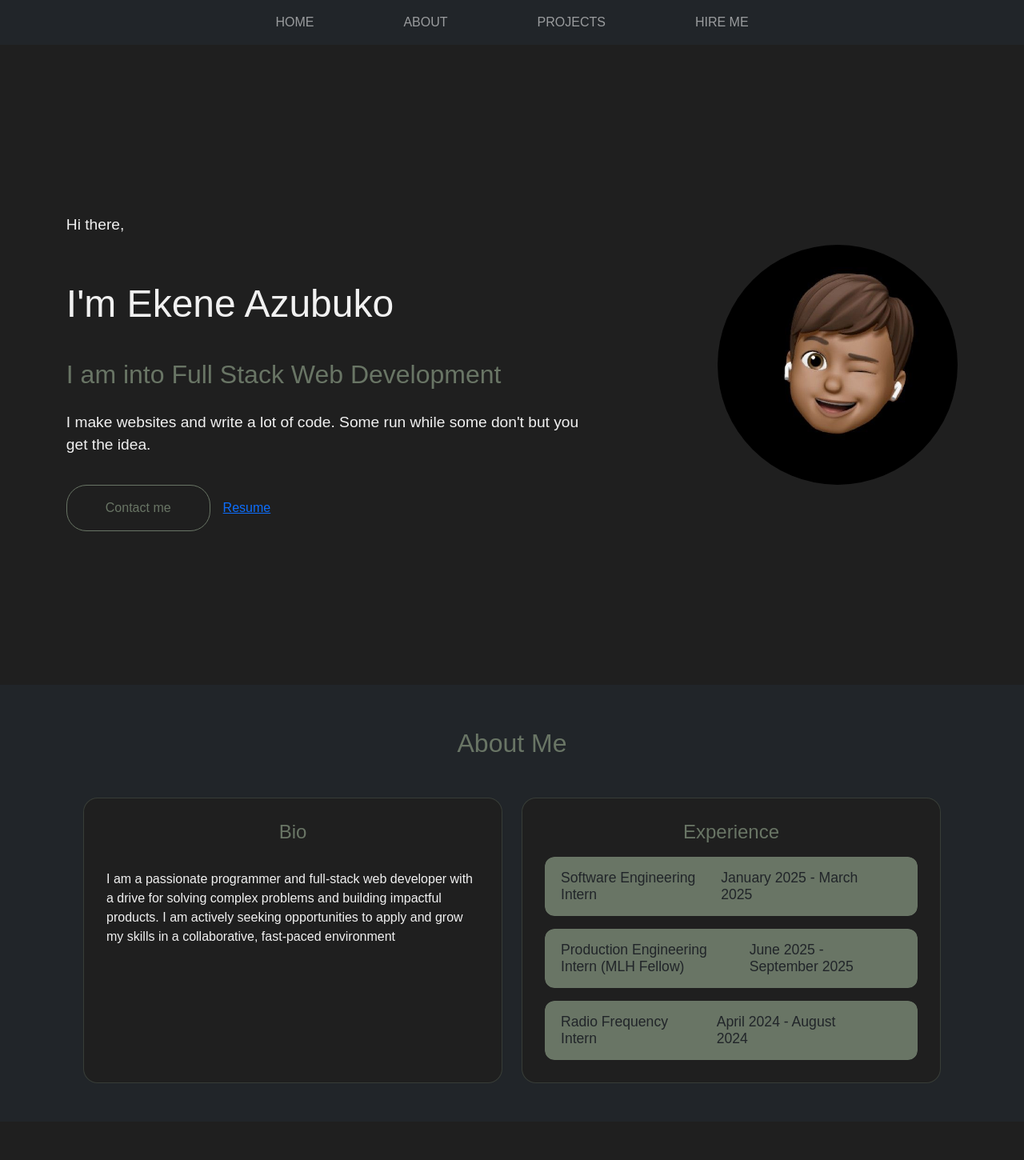
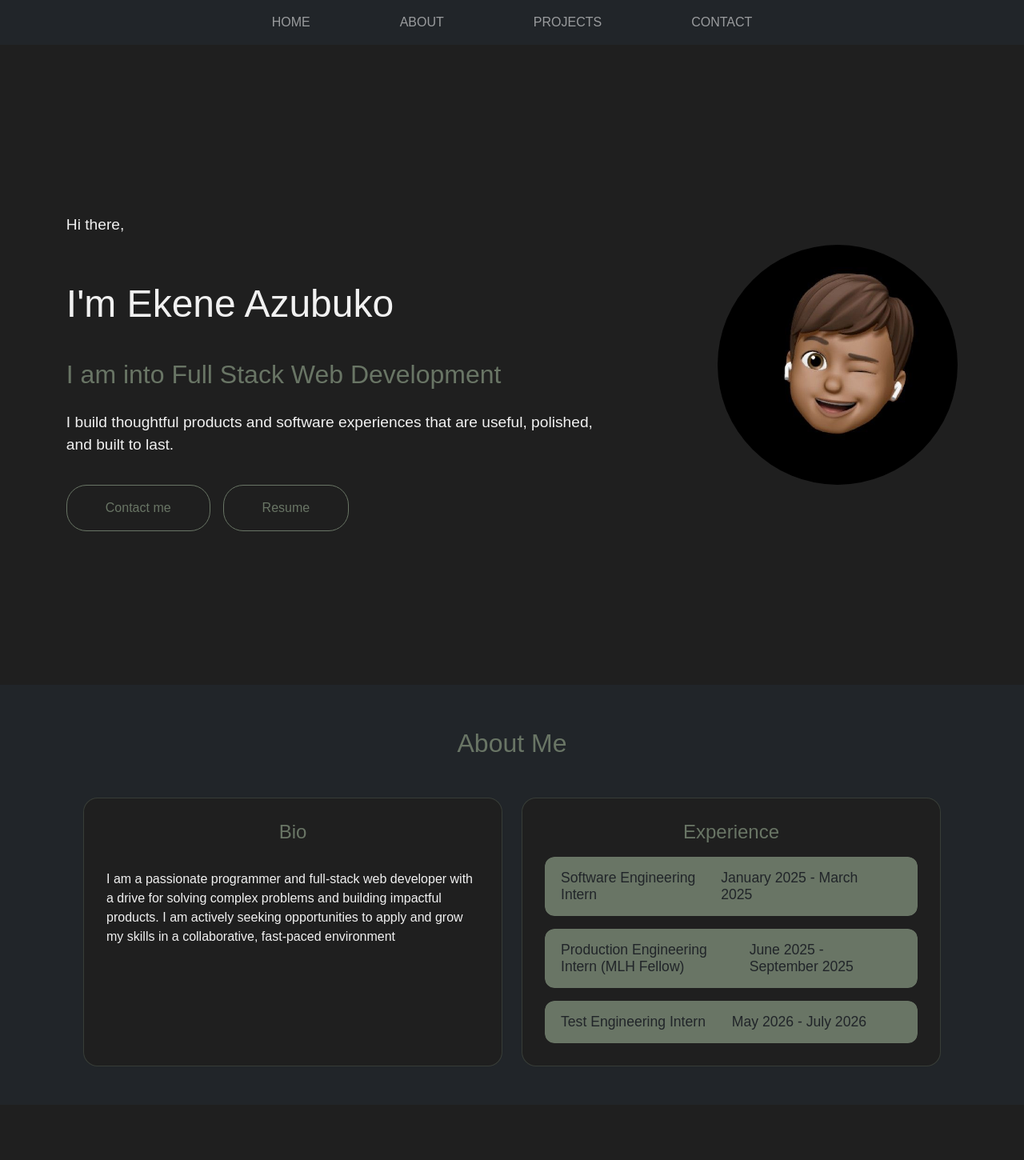
Before and after one commit to Ekene-Azubuko/portfolio-for-real, a React (Vite) app: page / in a window 1280 px wide. Shown: the top 1450 px of the page at 80% size. Built offline with nearby package versions, Linux system fonts and the light colour scheme; some icons are missing.

Commit message:
updated experience

```diff
--- a/src/App.jsx
+++ b/src/App.jsx
@@ -30,10 +30,10 @@ function App() {
           <p>Hi there,</p>
           <h1>I&apos;m Ekene Azubuko</h1>
           <h2>I am into Full Stack Web Development</h2>
-          <p>I make websites and write a lot of code. Some run while some don&apos;t but you get the idea.</p>
+          <p>I build thoughtful products and software experiences that are useful, polished, and built to last.</p>
           <div className="hero-actions">
             <a href="#contact" className="cta btn btn-outline">Contact me</a>
-            <a href="https://docs.google.com/document/d/1SmiKBMfYqN2ap9OUsF2PBrx6Z1U3kO7MPiWyPPrR4HQ/edit?usp=sharing">Resume</a>
+            <a href="https://docs.google.com/document/d/1SmiKBMfYqN2ap9OUsF2PBrx6Z1U3kO7MPiWyPPrR4HQ/edit?usp=sharing" className="cta btn btn-outline">Resume</a>
           </div>
         </div>
         <div className="hero-image">
--- a/src/components/Nav.jsx
+++ b/src/components/Nav.jsx
@@ -17,7 +17,7 @@ const Nav = () => {
                   <a className="nav-link" href="#projects">PROJECTS</a>
                 </li>
                 <li className="nav-item mx-md-5">
-                  <a className="nav-link" href="#contact">HIRE ME</a>
+                  <a className="nav-link" href="#contact">CONTACT</a>
                 </li>
               </ul>
             </div>
--- a/src/data/experiences.js
+++ b/src/data/experiences.js
@@ -20,13 +20,13 @@ const Experiences = [
     ]
   },
   {
-    position: "Radio Frequency Intern",
-    period: "April 2024 - August 2024",
-    company: "UL solutions",
+    position: "Test Engineering Intern",
+    period: "May 2026 - July 2026",
+    company: "UL Solutions • Fremont, CA",
     roles: [
-      "Performed electromagnetic compatibility (EMC) tests on devices using an EMI test receiver to detect electromagnetic emissions and ensure all emissions conform to US standards.",
-      "RanPython commands and scripts to configure antennas of test devices to transmit at specific frequencies, bands, and power. I then used the EMI test receiver to collect data, analyze results, and generate reports.",
-      "Conducted regular checks on test equipment by utilizing measurements obtained from horn and hybrid antennas and comparing these measurements to a baseline, which verifies the calibration, integrity, and performance of test equipment."
+      "Wrote Python scripts to put device samples through specific test conditions and automatically check the output against pass/fail thresholds.",
+      "Recorded and explained test results, completing detailed test reports for engineering staff to support clear, consistent documentation.",
+      "Communicated with customers during setup and operation to ensure proper evaluation, while following defined test plans and datasheets and building working knowledge of test methods, instrumentation, and systems."
     ]
   },
 ]
--- a/src/data/projects.js
+++ b/src/data/projects.js
@@ -31,7 +31,7 @@ const Projects = [
   name: "VidIntel",
   description: "An AI-powered video intelligence tool built on Cloudflare's developer platform, allowing users to ask natural language questions about any YouTube video and get grounded, context-aware answers. Fetches and splits transcripts into overlapping chunks, embeds them via Cloudflare Workers AI, and stores vectors in Cloudflare Vectorize for semantic retrieval. A Cloudflare Workers backend orchestrates Workers AI for embeddings and Llama 3.3 70B inference, with KV caching keeping responses snappy across repeated queries.",
   liveUrl: "https://solitary-bush-9035.azubuko.workers.dev/",
-  githubUrl: null,
+  githubUrl: "https://github.com/Ekene-Azubuko/cf_ai_vidintel",
   technologies: ["typescript", "cloudflare", "llama"]
 },
   {
```
